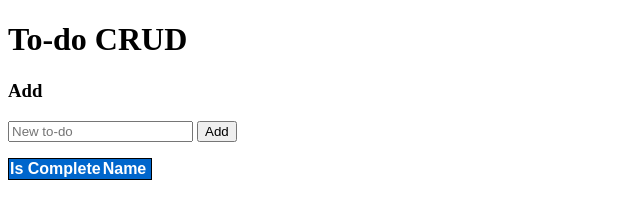
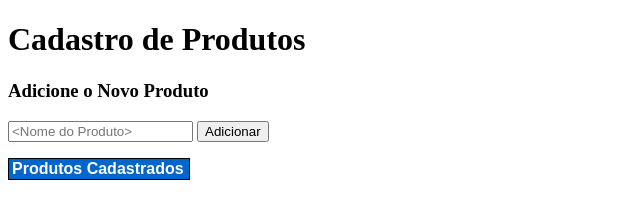
Before and after one commit to mkcarvalhoo/API, a plain HTML site: page wwwroot/index.html in a window 1280 px wide. Shown: the whole page, without its empty margins (0-640 px from the left). Drawn offline with nearby package versions, Linux system fonts and the light colour scheme; no server answers.

```diff
--- a/Properties/launchSettings.json
+++ b/Properties/launchSettings.json
@@ -12,7 +12,7 @@
     "IIS Express": {
       "commandName": "IISExpress",
       "launchBrowser": true,
-     // "launchUrl": "api/values",
+
       "environmentVariables": {
         "ASPNETCORE_ENVIRONMENT": "Development"
       }
@@ -20,7 +20,7 @@
     "TodoApi": {
       "commandName": "Project",
       "launchBrowser": true,
-     // "launchUrl": "api/values",
+
       "applicationUrl": "https://localhost:5001;http://localhost:5000",
       "environmentVariables": {
         "ASPNETCORE_ENVIRONMENT": "Development"
--- a/wwwroot/index.html
+++ b/wwwroot/index.html
@@ -2,7 +2,7 @@
 <html>
 <head>
     <meta charset="UTF-8">
-    <title>To-do CRUD</title>
+    <title>Cadastro de Produtos</title>
     <style>
         input[type='submit'], button, [aria-label] {
             cursor: pointer;
@@ -30,11 +30,11 @@
     </style>
 </head>
 <body>
-    <h1>To-do CRUD</h1>
-    <h3>Add</h3>
+    <h1>Cadastro de Produtos</h1>
+    <h3>Adicione o Novo Produto</h3>
     <form action="javascript:void(0);" method="POST" onsubmit="addItem()">
-        <input type="text" id="add-name" placeholder="New to-do">
-        <input type="submit" value="Add">
+        <input type="text" id="add-name" placeholder="<Nome do Produto>">
+        <input type="submit" value="Adicionar">
     </form>
 
     <div id="spoiler">
@@ -52,8 +52,8 @@
 
     <table>
         <tr>
-            <th>Is Complete</th>
-            <th>Name</th>
+            <th></th>
+            <th>Produtos Cadastrados</th>
             <th></th>
             <th></th>
         </tr>
```
Also changed, not shown: 5 other files.
